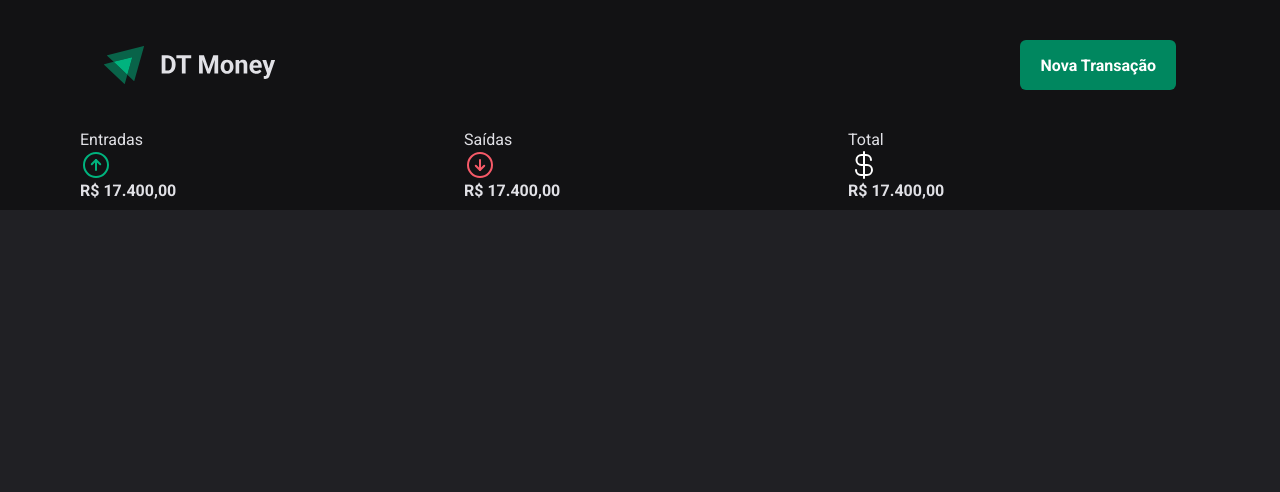
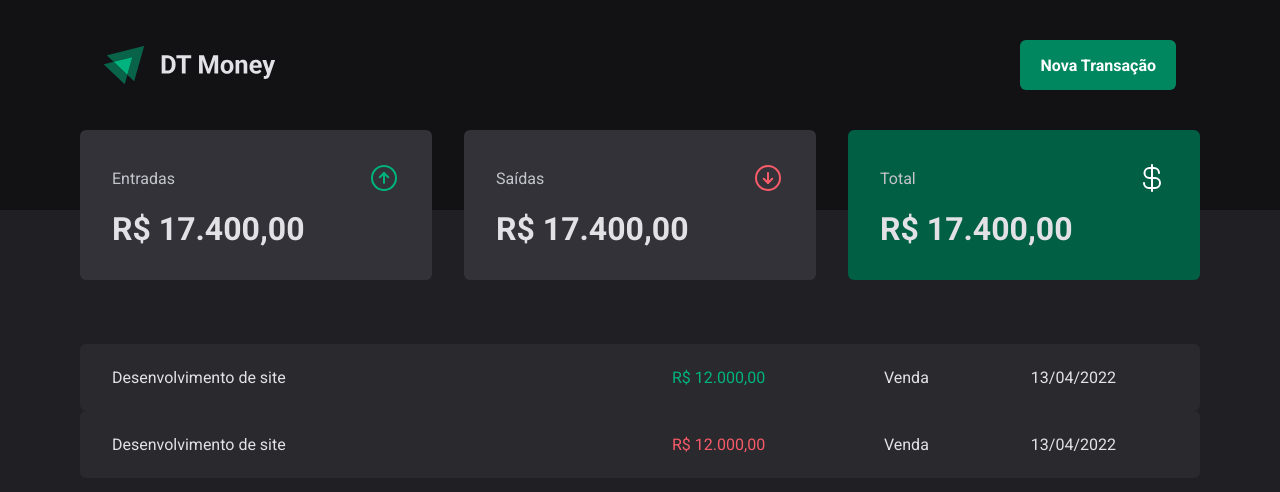
Before and after one commit to lucasdebeterco/dt-money, a React (Vite) app: page / in a window 1280 px wide. Shown: the top 492 px of the page. Built offline with nearby package versions, Linux system fonts and the light colour scheme.

Commit message:
income/outcome table styling

```diff
--- a/src/components/Summary/index.tsx
+++ b/src/components/Summary/index.tsx
@@ -7,29 +7,29 @@ export function Summary() {
   return (
     <section
       className="mx-auto mt-[-5rem] grid w-full max-w-[min(70rem,100%-2rem)] grid-cols-3 gap-[2rem]">
-      <div>
-        <header>
+      <div className="rounded-[6px] bg-gray-600 p-[2rem]">
+        <header className="flex items-center justify-between text-gray-300">
           <span>Entradas</span>
-          <ArrowCircleUp size={32} color={colors['green-300']}/>
+          <ArrowCircleUp size={32} color={colors['green-300']} />
         </header>
 
-        <strong>R$ 17.400,00</strong>
+        <strong className="mt-[1rem] block text-[2rem]">R$ 17.400,00</strong>
       </div>
-      <div>
-        <header>
+      <div className="rounded-[6px] bg-gray-600 p-[2rem]">
+        <header className="flex items-center justify-between text-gray-300">
           <span>Saídas</span>
-          <ArrowCircleDown size={32} color={colors['red-300']}/>
+          <ArrowCircleDown size={32} color={colors['red-300']} />
         </header>
 
-        <strong>R$ 17.400,00</strong>
+        <strong className="mt-[1rem] block text-[2rem]">R$ 17.400,00</strong>
       </div>
-      <div>
-        <header>
+      <div className="rounded-[6px] bg-green-700 p-[2rem]">
+        <header className="flex items-center justify-between text-gray-300">
           <span>Total</span>
-          <CurrencyDollar size={32} color={colors['white']}/>
+          <CurrencyDollar size={32} color={colors['white']} />
         </header>
 
-        <strong>R$ 17.400,00</strong>
+        <strong className="mt-[1rem] block text-[2rem]">R$ 17.400,00</strong>
       </div>
     </section>
   )
--- a/src/pages/Transactions/index.tsx
+++ b/src/pages/Transactions/index.tsx
@@ -6,6 +6,26 @@ export function Transactions() {
     <div>
       <Header />
       <Summary />
+
+
+      <div className="mx-auto my-[4rem] w-full max-w-[min(70rem,100%-2rem)]">
+        <table className="mt-[1.5rem] w-full border-separate border-spacing-y-[0.5rem] border-spacing-y-[0]">
+          <tbody>
+            <tr>
+              <td className="rounded-l-[6px] bg-gray-700 px-[2rem] py-[1.5rem]" width="50%">Desenvolvimento de site</td>
+              <td className="bg-gray-700 px-[2rem] py-[1.5rem] text-green-300">R$ 12.000,00</td>
+              <td className="bg-gray-700 px-[2rem] py-[1.5rem]">Venda</td>
+              <td className="rounded-r-[6px] bg-gray-700 px-[2rem] py-[1.5rem]">13/04/2022</td>
+            </tr>
+            <tr>
+              <td className="rounded-l-[6px] bg-gray-700 px-[2rem] py-[1.5rem]" width="50%">Desenvolvimento de site</td>
+              <td className="bg-gray-700 px-[2rem] py-[1.5rem] text-red-300">R$ 12.000,00</td>
+              <td className="bg-gray-700 px-[2rem] py-[1.5rem]">Venda</td>
+              <td className="rounded-r-[6px] bg-gray-700 px-[2rem] py-[1.5rem]">13/04/2022</td>
+            </tr>
+          </tbody>
+        </table>
+      </div>
     </div>
   )
 }
```
